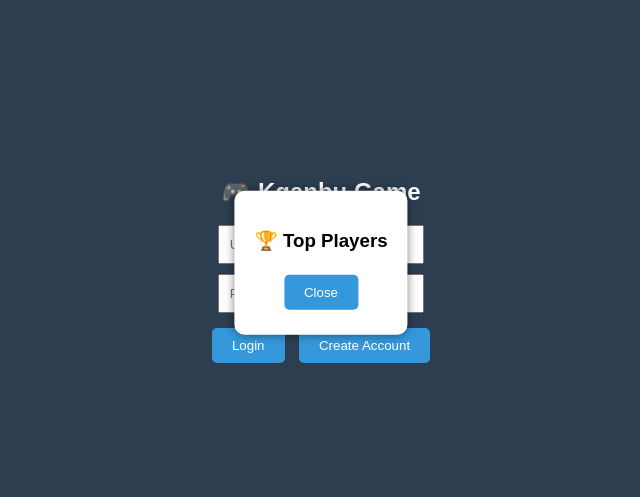
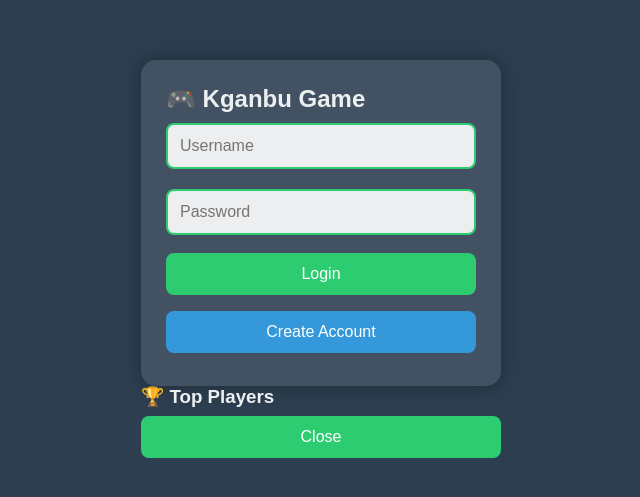
Before and after one commit to BilliStrom/Kganbu, a plain HTML site: page index.html in a window 1280 px wide. Shown: the part 137-634 px from the top of the page, without its empty margins (319-959 px from the left). Drawn offline with Linux system fonts and the light colour scheme; no server answers.

Commit message:
Update style.css

```diff
--- a/style.css
+++ b/style.css
@@ -1,77 +1,112 @@
+:root {
+    --primary: #2ecc71;
+    --secondary: #3498db;
+    --background: #2c3e50;
+    --text: #ecf0f1;
+}
+
+* {
+    box-sizing: border-box;
+    margin: 0;
+    padding: 0;
+}
+
 body {
-    font-family: Arial, sans-serif;
-    margin: 0;
-    background: #2c3e50;
-    color: white;
+    font-family: 'Arial Rounded MT Bold', Arial, sans-serif;
+    background: var(--background);
+    color: var(--text);
+    touch-action: manipulation;
+    height: 100vh;
     display: flex;
     justify-content: center;
     align-items: center;
-    height: 100vh;
+}
+
+#game-container {
+    width: 100%;
+    max-width: 400px;
+    padding: 20px;
+}
+
+.form-container {
+    background: rgba(255, 255, 255, 0.1);
+    padding: 25px;
+    border-radius: 15px;
+    box-shadow: 0 0 20px rgba(0,0,0,0.3);
+}
+
+input {
+    width: 100%;
+    padding: 12px;
+    margin: 10px 0;
+    border: 2px solid var(--primary);
+    border-radius: 8px;
+    background: rgba(255,255,255,0.9);
+    font-size: 16px;
+}
+
+.btn {
+    width: 100%;
+    padding: 12px;
+    margin: 8px 0;
+    border: none;
+    border-radius: 8px;
+    background: var(--primary);
+    color: white;
+    font-size: 16px;
+    cursor: pointer;
+    transition: transform 0.1s;
+}
+
+.btn:active {
+    transform: scale(0.98);
+}
+
+.secondary {
+    background: var(--secondary);
+}
+
+#game-area {
+    position: relative;
+    height: 600px;
+    background: linear-gradient(to bottom, #4ec0ca, #3aa3bf);
+    border-radius: 10px;
+    overflow: hidden;
+}
+
+#bird {
+    position: absolute;
+    width: 50px;
+    height: 50px;
+    left: 50px;
+    background: #ffd700;
+    border-radius: 50%;
+    display: flex;
+    justify-content: center;
+    align-items: center;
+    font-weight: bold;
+    transition: top 0.3s ease;
 }
 
 .pipe {
     position: absolute;
     width: 60px;
     background: #2ecc71;
-    transition: left 0.05s linear;
-}
-#game-container {
-    text-align: center;
+    transition: left 0.1s linear;
 }
 
-input {
-    display: block;
-    margin: 10px auto;
+/* Mobile Optimization */
+@media (max-width: 480px) {
+    #game-container {
         padding: 10px;
-    width: 80%;
-    max-width: 300px;
     }
 
-button {
-    padding: 10px 20px;
-    margin: 5px;
-    border: none;
-    border-radius: 5px;
-    cursor: pointer;
-    background: #3498db;
-    color: white;
+    .form-container {
+        padding: 15px;
     }
 
-#game {
-    position: relative;
-    width: 400px;
-    height: 600px;
-    background: #4ec0ca;
-    overflow: hidden;
-    margin: 0 auto;
+    input, .btn {
+        font-size: 14px;
+        padding: 10px;
     }
-
-#bird {
-    position: absolute;
-    width: 40px;
-    height: 40px;
-    background: #ffd700;
-    border-radius: 50%;
-    left: 50px;
-    top: 50%;
-    transform: translateY(-50%);
 }
-
-#score {
-    position: absolute;
-    top: 20px;
-    left: 20px;
-    font-size: 24px;
-}
-
-#leaderboard {
-    position: fixed;
-    top: 50%;
-    left: 50%;
-    transform: translate(-50%, -50%);
-    background: white;
-    color: black;
-    padding: 20px;
-    border-radius: 10px;
-    box-shadow: 0 0 10px rgba(0, 0, 0, 0.5);
-}
```
Lines whose indentation alone changed are shown as unchanged.
